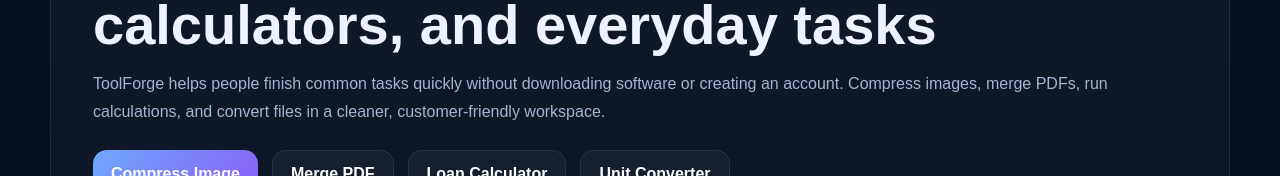
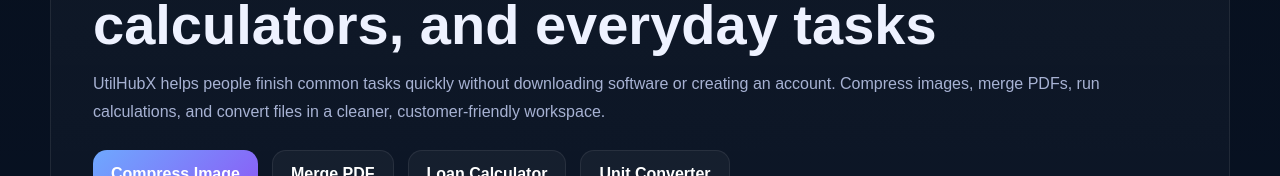
Before and after one commit to krampussolutions/toolforge, a Next.js app: page / in a window 1280 px wide. Shown: the part 236-412 px from the top of the page. Built offline with nearby package versions, Linux system fonts and the light colour scheme; no server answers.

Commit message:
rename ToolForge text  UtilHubX

```diff
--- a/app/page.tsx
+++ b/app/page.tsx
@@ -12,7 +12,7 @@
         <span className="kicker">Fast free online tools</span>
         <h1>Simple tools for files, images, calculators, and everyday tasks</h1>
         <p>
-          ToolForge helps people finish common tasks quickly without downloading software or creating an account.
+          UtilHubX helps people finish common tasks quickly without downloading software or creating an account.
           Compress images, merge PDFs, run calculations, and convert files in a cleaner, customer-friendly workspace.
         </p>
 
```
